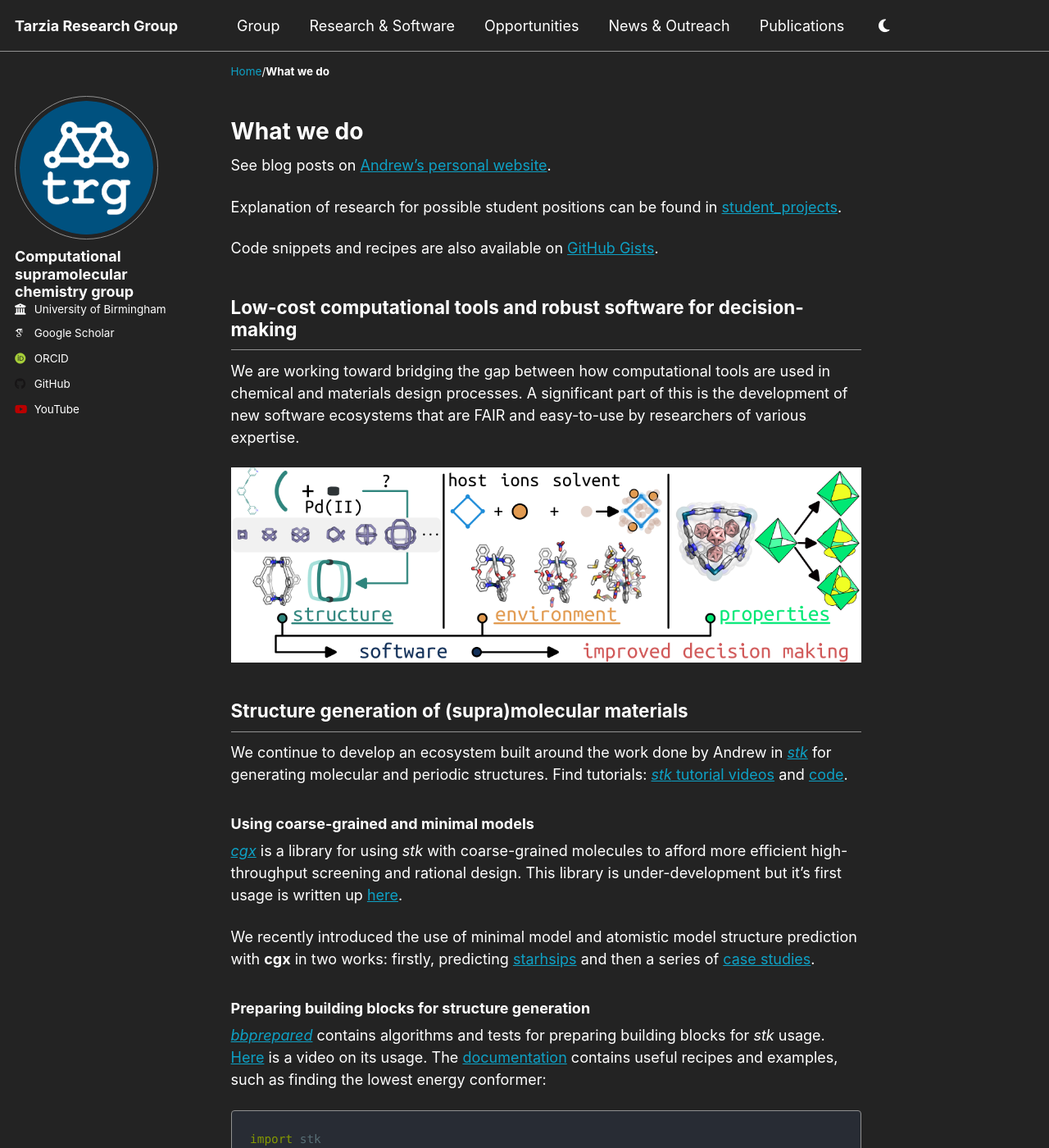
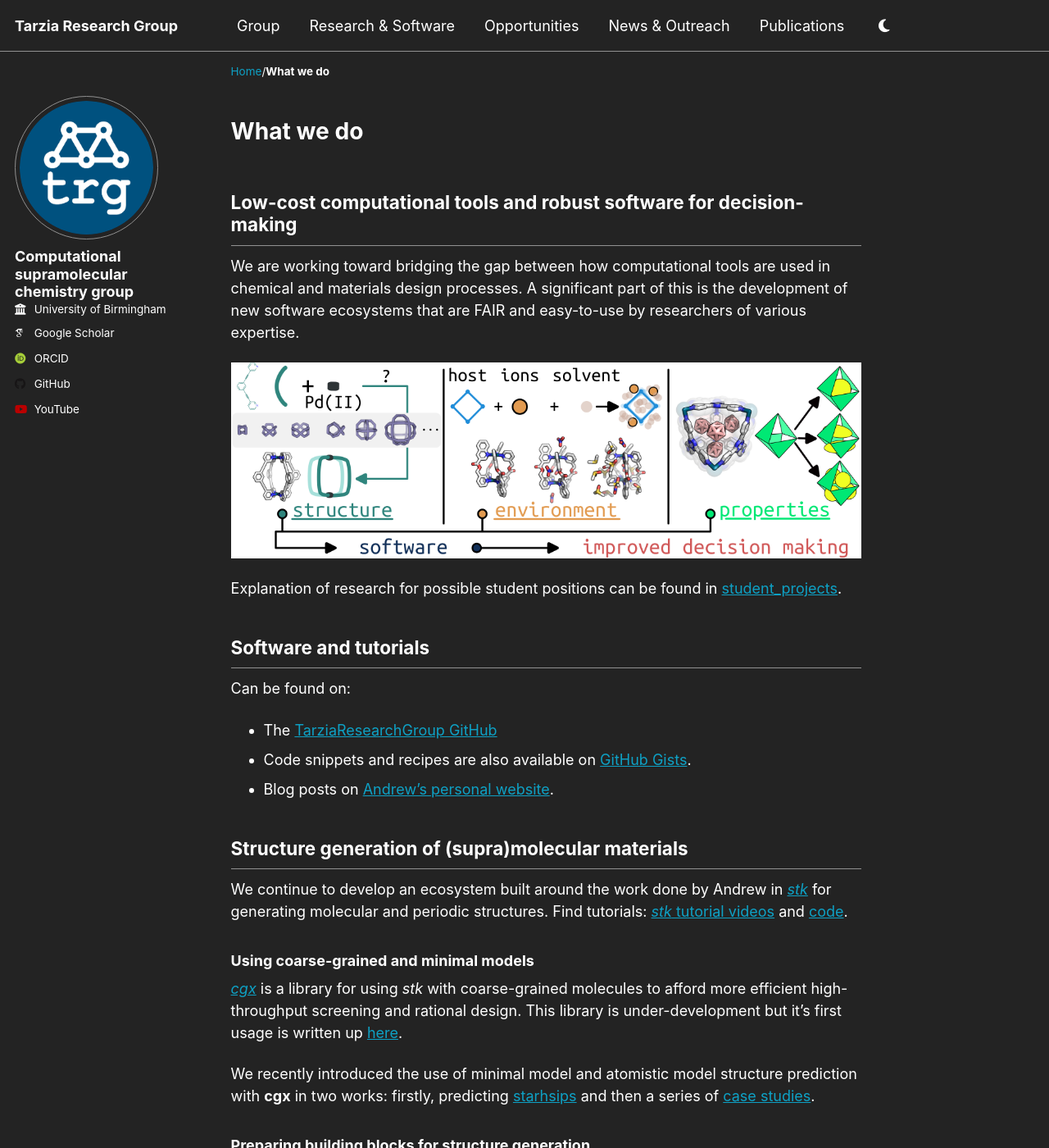
Before and after one commit to TarziaResearchGroup/TarziaResearchGroup.github.io, a Jekyll site: the page built from _pages/research.md, in a window 1280 px wide and 1400 px high. Shown: the whole window at 82% size. Built offline with Jekyll 4.4.1, drawn with Linux system fonts in a browser that asks for light colours; some web fonts are replaced; a script that is not in the unit is left out; part of the change alters nothing that is shown.

Commit message:
Update research.md

```diff
--- a/_pages/research.md
+++ b/_pages/research.md
@@ -3,13 +3,6 @@ permalink: /research/
 title: "What we do"
 author_profile: true
 ---
-
-See blog posts on [Andrew's personal website](https://andrewtarzia.github.io/year-archive/).
-
-Explanation of research for possible student positions can be found in [student_projects](/student_projects/).
-
-Code snippets and recipes are also available on [GitHub Gists](https://gist.github.com/andrewtarzia).
-
 
 ## Low-cost computational tools and robust software for decision-making
 
@@ -17,6 +10,16 @@ We are working toward bridging the gap between how computational tools are used
 A significant part of this is the development of new software ecosystems that are FAIR and easy-to-use by researchers of various expertise.
 
 ![Components in molecular materials design](/assets/research_schematic_aprofuob_1.png)
+
+Explanation of research for possible student positions can be found in [student_projects](/student_projects/).
+
+## Software and tutorials
+
+Can be found on:
+
+- The [TarziaResearchGroup GitHub](https://github.com/TarziaResearchGroup)
+- Code snippets and recipes are also available on [GitHub Gists](https://gist.github.com/andrewtarzia).
+- Blog posts on [Andrew's personal website](https://andrewtarzia.github.io/year-archive/).
 
 
 ## Structure generation of (supra)molecular materials
```
